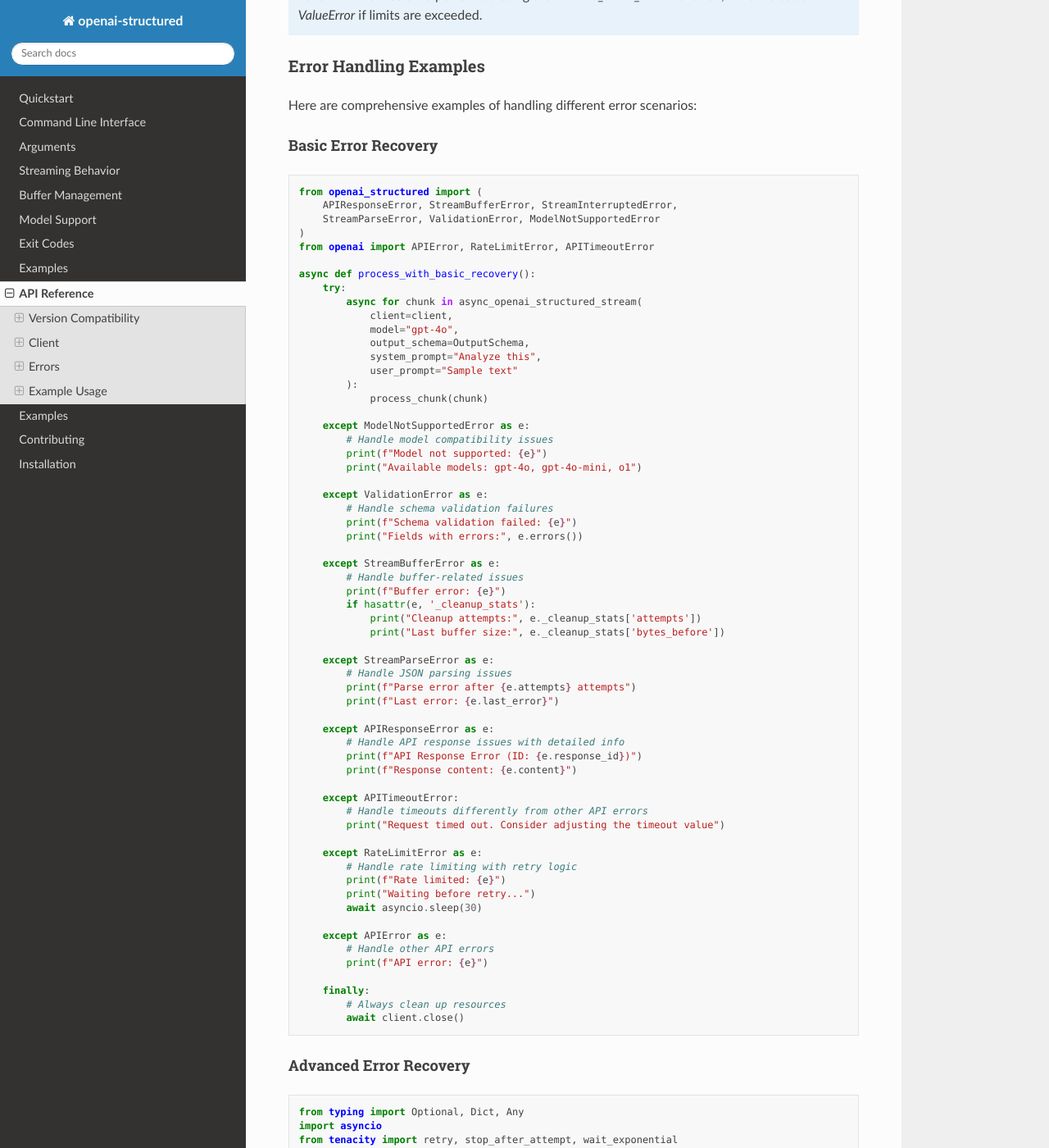
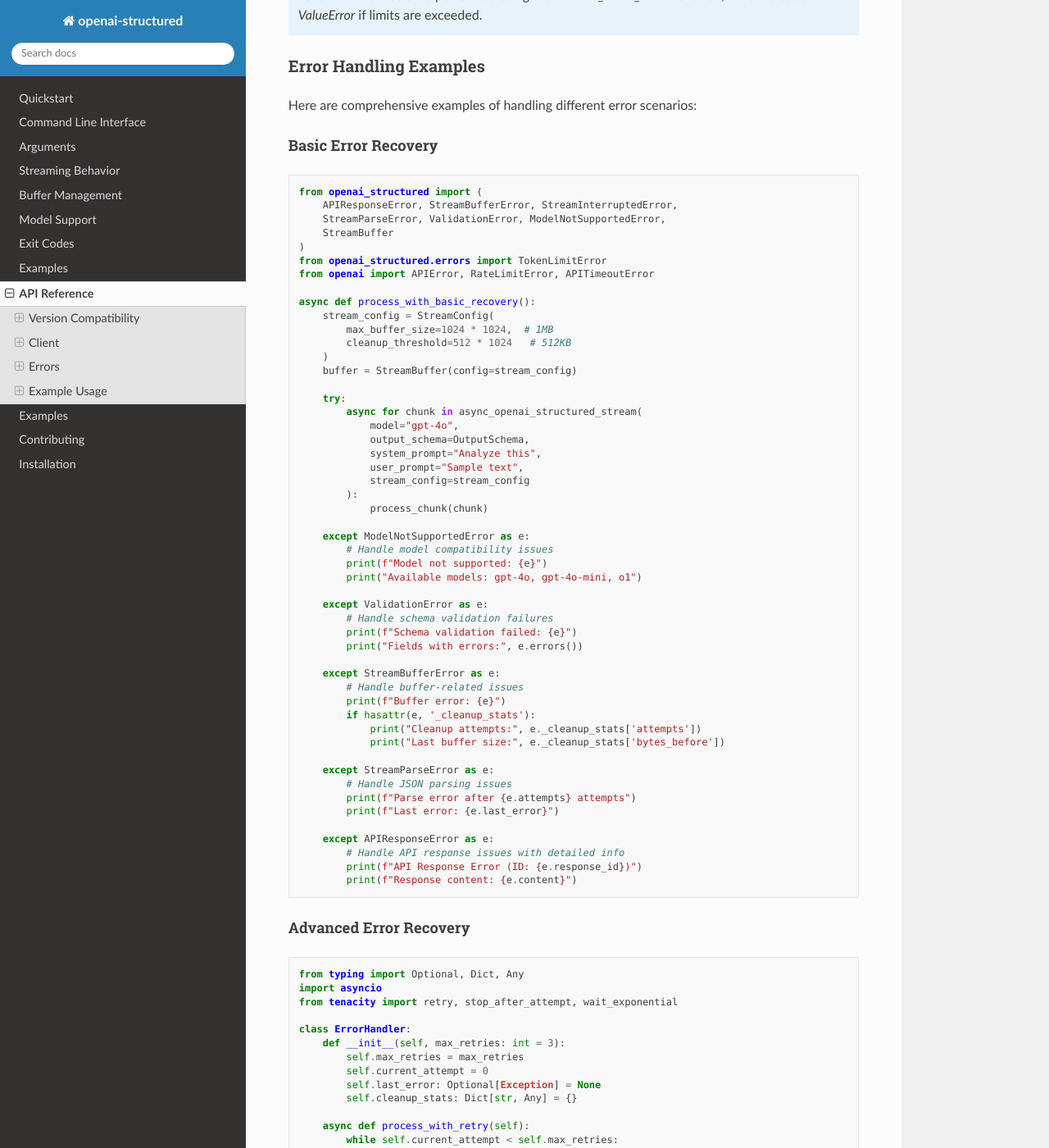
Before and after one commit to yaniv-golan/openai-structured, a Sphinx documentation site: the page built from docs/source/api.rst, in a window 1280 px wide and 1400 px high, scrolled down 7580 px. Shown: the whole window at 82% size. Built offline with Sphinx 7.4.7 and the Read the Docs theme 3.1.0, drawn with Linux system fonts in a browser that asks for light colours; some of the changed text lies outside the part shown.

Commit message:
Update Documentation and Configuration for CLI and API
- Changed CLI entry point in pyproject.toml to cli_main.
- Updated README.md to reflect correct CLI usage and async function calls.
- Enhanced API documentation in api.rst with updated function signatures and error handling.
- Improved CLI documentation in cli.rst with detailed option descriptions and error handling.

```diff
--- a/docs/source/api.rst
+++ b/docs/source/api.rst
@@ -366,18 +366,26 @@ Basic Error Recovery
 
     from openai_structured import (
         APIResponseError, StreamBufferError, StreamInterruptedError,
-        StreamParseError, ValidationError, ModelNotSupportedError
+        StreamParseError, ValidationError, ModelNotSupportedError,
+        StreamBuffer
     )
+    from openai_structured.errors import TokenLimitError
     from openai import APIError, RateLimitError, APITimeoutError
 
     async def process_with_basic_recovery():
+        stream_config = StreamConfig(
+            max_buffer_size=1024 * 1024,  # 1MB
+            cleanup_threshold=512 * 1024   # 512KB
+        )
+        buffer = StreamBuffer(config=stream_config)
+
         try:
             async for chunk in async_openai_structured_stream(
-                client=client,
                 model="gpt-4o",
                 output_schema=OutputSchema,
                 system_prompt="Analyze this",
-                user_prompt="Sample text"
+                user_prompt="Sample text",
+                stream_config=stream_config
             ):
                 process_chunk(chunk)
 
@@ -407,24 +415,6 @@ Basic Error Recovery
             # Handle API response issues with detailed info
             print(f"API Response Error (ID: {e.response_id})")
             print(f"Response content: {e.content}")
-
-        except APITimeoutError:
-            # Handle timeouts differently from other API errors
-            print("Request timed out. Consider adjusting the timeout value")
-
-        except RateLimitError as e:
-            # Handle rate limiting with retry logic
-            print(f"Rate limited: {e}")
-            print("Waiting before retry...")
-            await asyncio.sleep(30)
-
-        except APIError as e:
-            # Handle other API errors
-            print(f"API error: {e}")
-
-        finally:
-            # Always clean up resources
-            await client.close()
 
 Advanced Error Recovery
 ^^^^^^^^^^^^^^^^^^^
@@ -778,7 +768,6 @@ Example logging implementation::
             logger.debug("Event %s: %s", event.type, event.data)
 
     async for chunk in async_openai_structured_stream(
-        client=client,
         model="gpt-4o-2024-08-06",
         output_schema=OutputSchema,
         system_prompt="Analyze this text",
--- a/pyproject.toml
+++ b/pyproject.toml
@@ -22,7 +22,7 @@ ijson = "^3.2.3"
 typing-extensions = "^4.9.0"
 
 [tool.poetry.scripts]
-ostruct = "openai_structured.cli:main"
+ostruct = "openai_structured.cli:cli_main"
 
 [tool.poetry.group.dev.dependencies]
 pytest = "^8.3.4"
```
Also changed, not shown: other parts of docs/source/api.rst (+3 -3 lines), README.md (+9 -8 lines), docs/source/cli.rst (+26 -18 lines).
